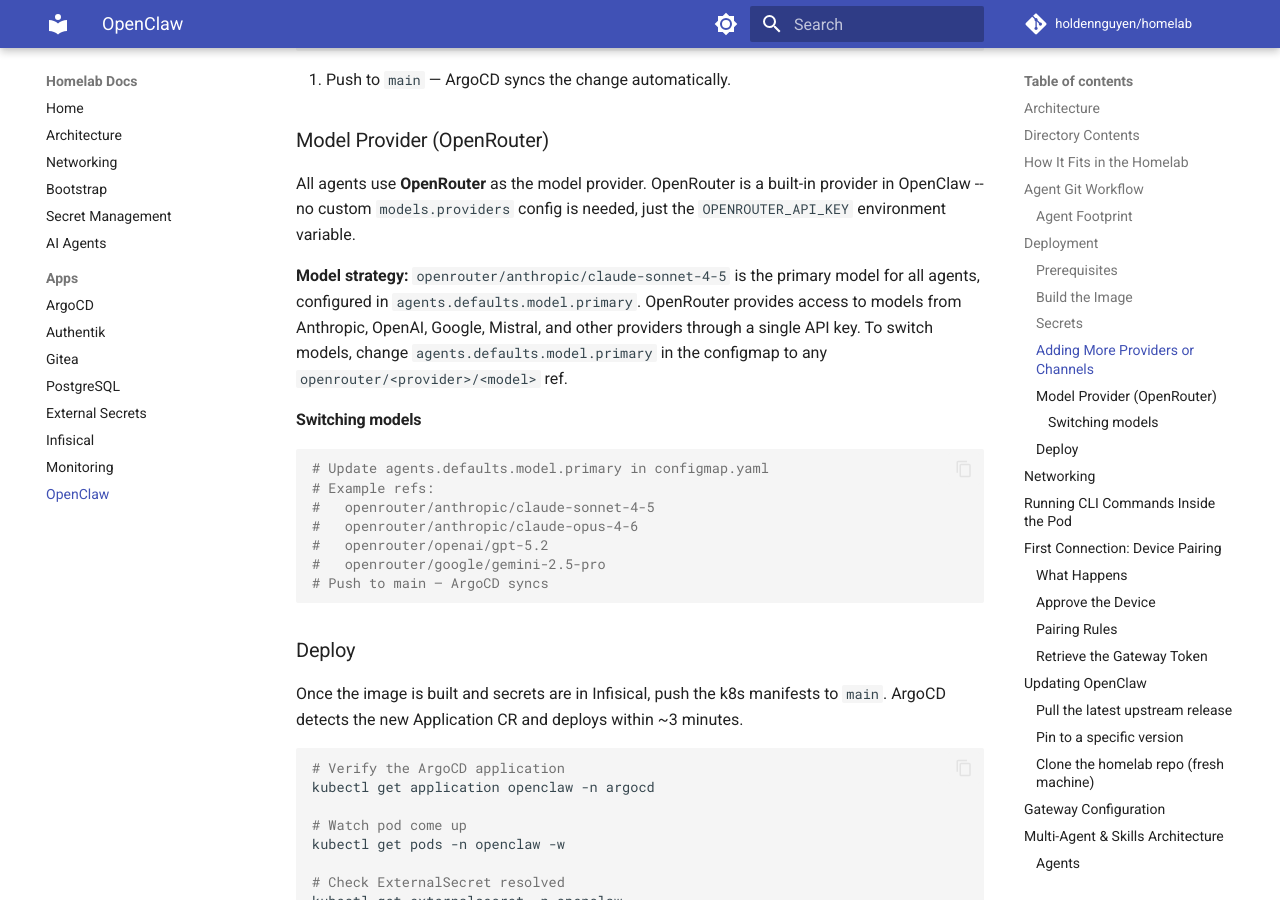
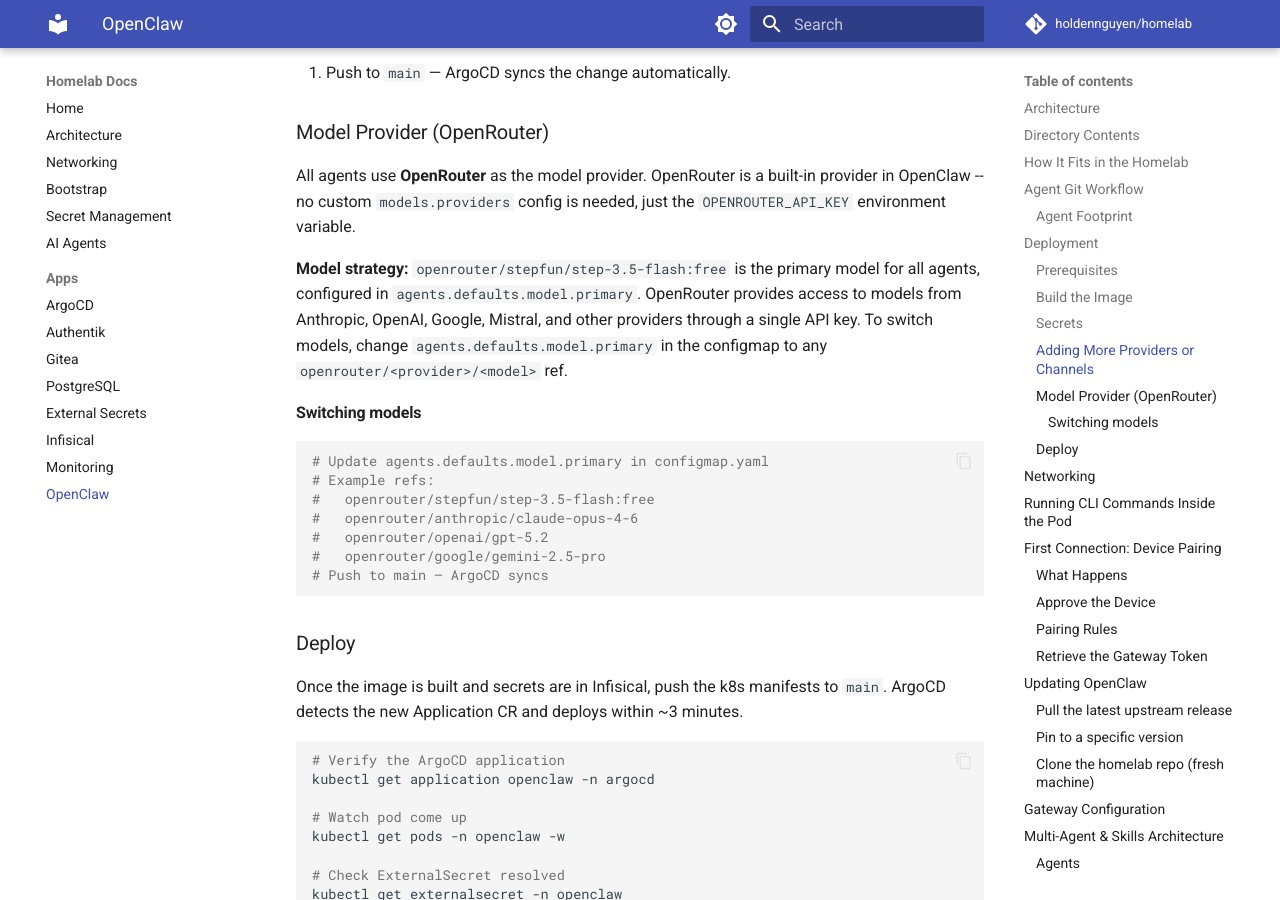
Before and after one commit to haingth77/homelab, an MkDocs documentation site: the page built from docs/openclaw.md, in a window 1280 px wide and 900 px high, scrolled down 5463 px. Built offline with MkDocs 1.6.1 and Material for MkDocs 9.7.7, drawn with Linux system fonts in a browser that asks for light colours; comment, search, counter and statistics services are not loaded; some of the changed text lies outside the part shown.

Commit message:
chore: switch OpenRouter model to stepfun/step-3.5-flash:free
Co-authored-by: Cursor <cursoragent@cursor.com>

````diff
--- a/k8s/apps/openclaw/README.md
+++ b/k8s/apps/openclaw/README.md
@@ -32,7 +32,7 @@ flowchart TD
     end
 
     subgraph providers["AI Model Providers"]
-        OpenRouter["OpenRouter API\nanthropic/claude-sonnet-4-5"]
+        OpenRouter["OpenRouter API\nstepfun/step-3.5-flash:free"]
     end
 
     Clients -- "WireGuard" --> TServe
@@ -233,14 +233,14 @@ To add a new API key (e.g., `ANTHROPIC_API_KEY`, `OPENAI_API_KEY`, or `TELEGRAM_
 
 All agents use **OpenRouter** as the model provider. OpenRouter is a built-in provider in OpenClaw -- no custom `models.providers` config is needed, just the `OPENROUTER_API_KEY` environment variable.
 
-**Model strategy:** `openrouter/anthropic/claude-sonnet-4-5` is the primary model for all agents, configured in `agents.defaults.model.primary`. OpenRouter provides access to models from Anthropic, OpenAI, Google, Mistral, and other providers through a single API key. To switch models, change `agents.defaults.model.primary` in the configmap to any `openrouter/<provider>/<model>` ref.
+**Model strategy:** `openrouter/stepfun/step-3.5-flash:free` is the primary model for all agents, configured in `agents.defaults.model.primary`. OpenRouter provides access to models from Anthropic, OpenAI, Google, Mistral, and other providers through a single API key. To switch models, change `agents.defaults.model.primary` in the configmap to any `openrouter/<provider>/<model>` ref.
 
 #### Switching models
 
 ```bash
 # Update agents.defaults.model.primary in configmap.yaml
 # Example refs:
-#   openrouter/anthropic/claude-sonnet-4-5
+#   openrouter/stepfun/step-3.5-flash:free
 #   openrouter/anthropic/claude-opus-4-6
 #   openrouter/openai/gpt-5.2
 #   openrouter/google/gemini-2.5-pro
@@ -421,7 +421,7 @@ The `openclaw.json` config (in `configmap.yaml`) contains these key settings:
 |---|---|---|---|
 | `gateway` | `mode` | `"local"` | Enables full gateway functionality for the single-node deployment |
 | `gateway` | `trustedProxies` | RFC 1918 ranges | Treats internal K8s network traffic as local (fixes proxy header warnings) |
-| `agents.defaults.model` | `primary` | `openrouter/anthropic/claude-sonnet-4-5` | All agents use OpenRouter as the model provider |
+| `agents.defaults.model` | `primary` | `openrouter/stepfun/step-3.5-flash:free` | All agents use OpenRouter as the model provider |
 | `tools.agentToAgent` | `enabled` / `allow` | All 5 agents | Enables inter-agent communication |
 | `tools.sessions` | `visibility` | `"all"` | Allows the orchestrator to view sub-agent session history for debugging |
 | `agents.defaults.subagents` | `maxSpawnDepth` | `2` | Orchestrator → sub-agent → leaf worker |
@@ -434,7 +434,7 @@ OpenClaw runs five agents with the orchestrator pattern: a default `homelab-admi
 ```mermaid
 flowchart TD
     subgraph models["Model Provider"]
-        OpenRouterM["OpenRouter\nanthropic/claude-sonnet-4-5"]
+        OpenRouterM["OpenRouter\nstepfun/step-3.5-flash:free"]
     end
 
     HA["homelab-admin\n(Orchestrator)"]
@@ -491,7 +491,7 @@ All agents inherit their model from `agents.defaults.model`:
 
 | Setting | Value |
 |---|---|
-| Primary | `openrouter/anthropic/claude-sonnet-4-5` |
+| Primary | `openrouter/stepfun/step-3.5-flash:free` |
 
 OpenRouter is a built-in provider in OpenClaw. Authentication is via `OPENROUTER_API_KEY` (synced from Infisical). No per-agent model override is set -- all agents inherit the default. To switch models, change `agents.defaults.model.primary` in the configmap.
 
````
Also changed, not shown: docs/ai-agents.md (+2 -2 lines), docs/architecture.md (+1 -1 lines), 1 other file.
